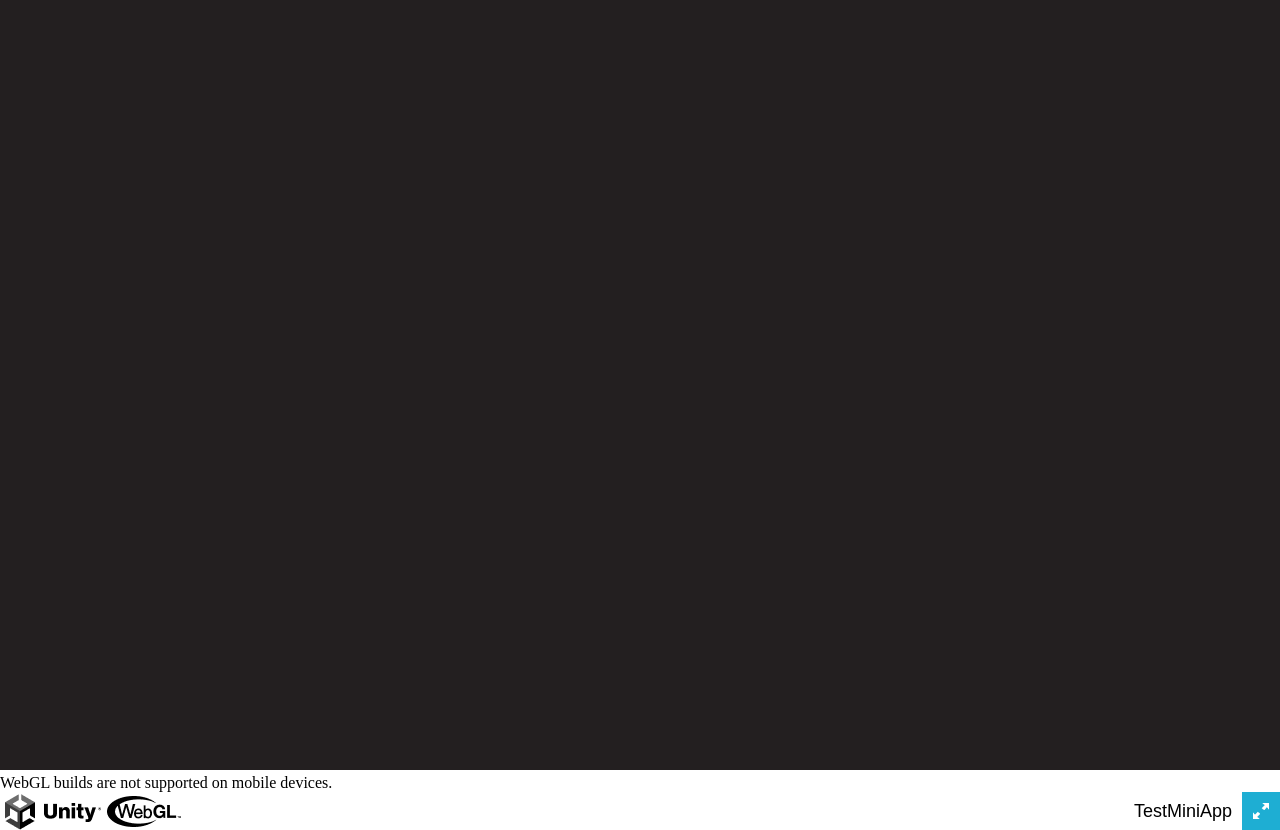
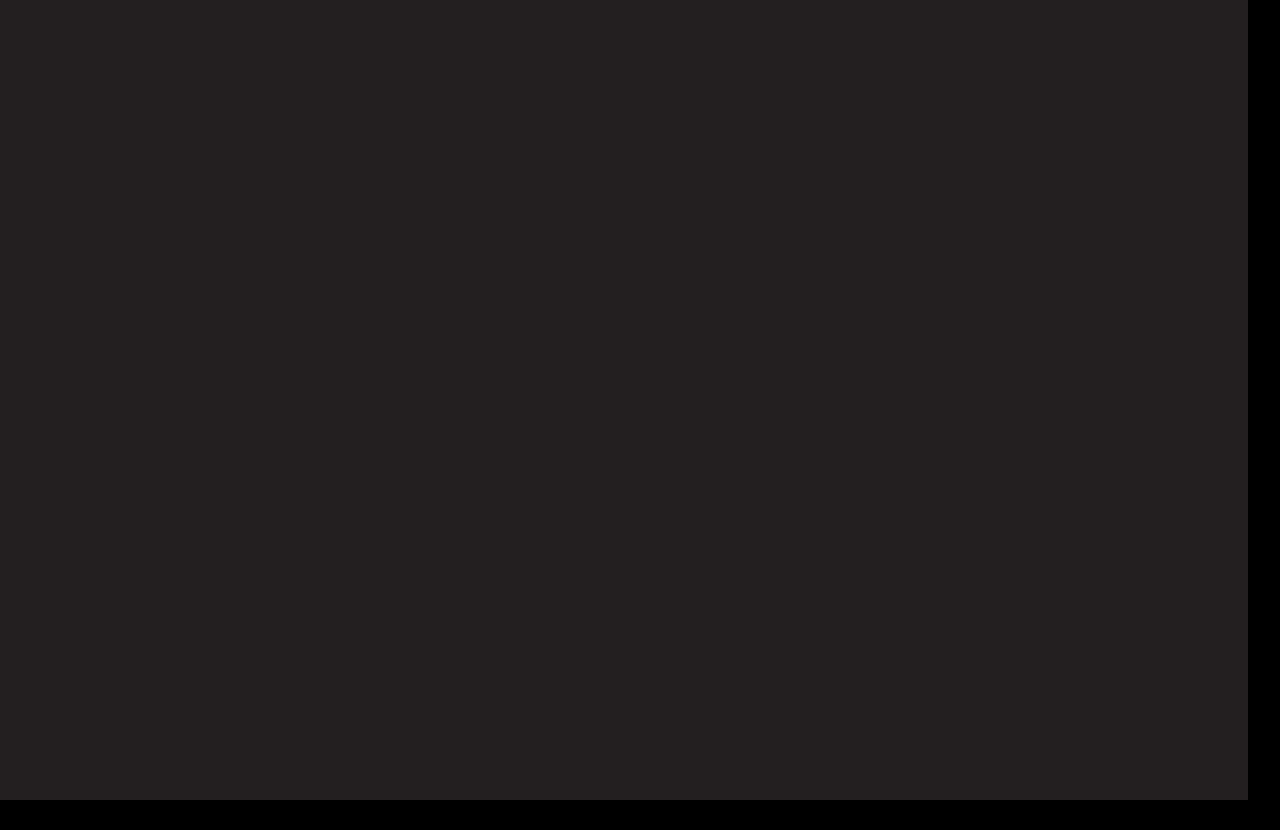
Before and after one commit to DelovoyDrew/TestMiniApp, a plain HTML site: page index.html in a window 1280 px wide. After the commit the page ends 800 px from the top, so only its background shows below. Drawn offline with Linux system fonts and the light colour scheme; no server answers.

Commit message:
Add files via upload

```diff
--- a/index.html
+++ b/index.html
@@ -6,11 +6,43 @@
   <title>TestMiniApp</title>
   <link rel="shortcut icon" href="TemplateData/favicon.ico">
   <link rel="stylesheet" href="TemplateData/style.css">
-  <!-- Отключение автоматического зума, но разрешаем зумировать при масштабировании страницы -->
+  <!-- Отключаем автоматическое зумирование на полях ввода -->
   <meta name="viewport" content="width=device-width, initial-scale=1.0, user-scalable=no">
+  <style>
+    /* Настройки для канваса */
+    html, body {
+      margin: 0;
+      padding: 0;
+      overflow: hidden;
+      width: 100%;
+      height: 100%;
+      display: flex;
+      align-items: center;
+      justify-content: center;
+      background-color: #000;
+    }
+
+    #unity-container {
+      position: fixed;
+      top: 0;
+      left: 0;
+      width: 100vw;
+      height: 100vh;
+      display: flex;
+      align-items: center;
+      justify-content: center;
+      overflow: hidden;
+    }
+
+    #unity-canvas {
+      width: 100%;
+      height: 100%;
+      image-rendering: -webkit-optimize-contrast;
+    }
+  </style>
 </head>
 <body>
-  <div id="unity-container" class="unity-desktop">
+  <div id="unity-container">
     <canvas id="unity-canvas"></canvas>
     <div id="unity-loading-bar">
       <div id="unity-logo"></div>
@@ -20,11 +52,6 @@
     </div>
     <div id="unity-mobile-warning">
       WebGL builds are not supported on mobile devices.
-    </div>
-    <div id="unity-footer">
-      <div id="unity-webgl-logo"></div>
-      <div id="unity-fullscreen-button"></div>
-      <div id="unity-build-title">TestMiniApp</div>
     </div>
   </div>
 
@@ -43,22 +70,19 @@
       messagingSenderId: "263134158897",
       appId: "1:263134158897:web:226902a0e83f871c3c3510"
     };
-    // Initialize Firebase
     firebase.initializeApp(firebaseConfig);
   </script>
 
-  <!-- JavaScript для контроля зума на InputField -->
+  <!-- JavaScript для предотвращения сдвига при фокусе на InputField -->
   <script>
     document.addEventListener("focusin", function (event) {
       if (event.target.tagName === "INPUT" || event.target.tagName === "TEXTAREA") {
-        // Устанавливаем body в фиксированное положение, чтобы экран не сдвигался
         document.body.style.position = "fixed";
       }
     });
 
     document.addEventListener("focusout", function (event) {
       if (event.target.tagName === "INPUT" || event.target.tagName === "TEXTAREA") {
-        // Сбрасываем фиксированное положение после завершения ввода
         document.body.style.position = "";
       }
     });
@@ -96,27 +120,16 @@
       showBanner: unityShowBanner,
     };
 
-    var container = document.querySelector("#unity-container");
     var canvas = document.querySelector("#unity-canvas");
-    var loadingBar = document.querySelector("#unity-loading-bar");
-    var progressBarFull = document.querySelector("#unity-progress-bar-full");
-    var fullscreenButton = document.querySelector("#unity-fullscreen-button");
-    var mobileWarning = document.querySelector("#unity-mobile-warning");
 
-    // Настройка канваса для повышения качества
-    canvas.width = window.innerWidth * window.devicePixelRatio;
-    canvas.height = window.innerHeight * window.devicePixelRatio;
-
-    loadingBar.style.display = "block";
-    loadingBar.style.display = "none";
     var script = document.createElement("script");
     script.src = loaderUrl;
     script.onload = () => {
       createUnityInstance(canvas, config, (progress) => {
-        progressBarFull.style.width = 100 * progress + "%";
+        document.querySelector("#unity-progress-bar-full").style.width = 100 * progress + "%";
       }).then((unityInstance) => {
         this.unityInstance = unityInstance;
-        fullscreenButton.onclick = () => {
+        document.querySelector("#unity-fullscreen-button").onclick = () => {
           unityInstance.SetFullscreen(1);
         };
       }).catch((message) => {
```
